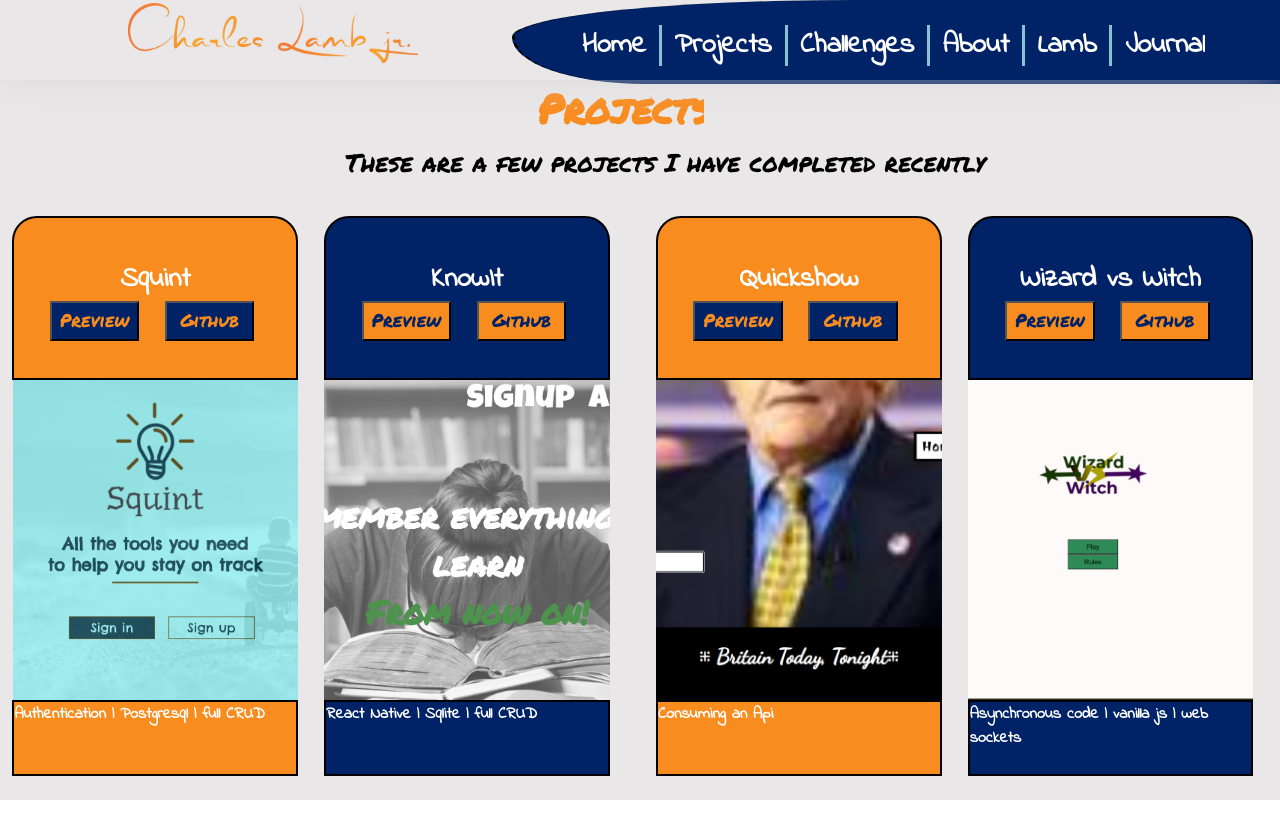
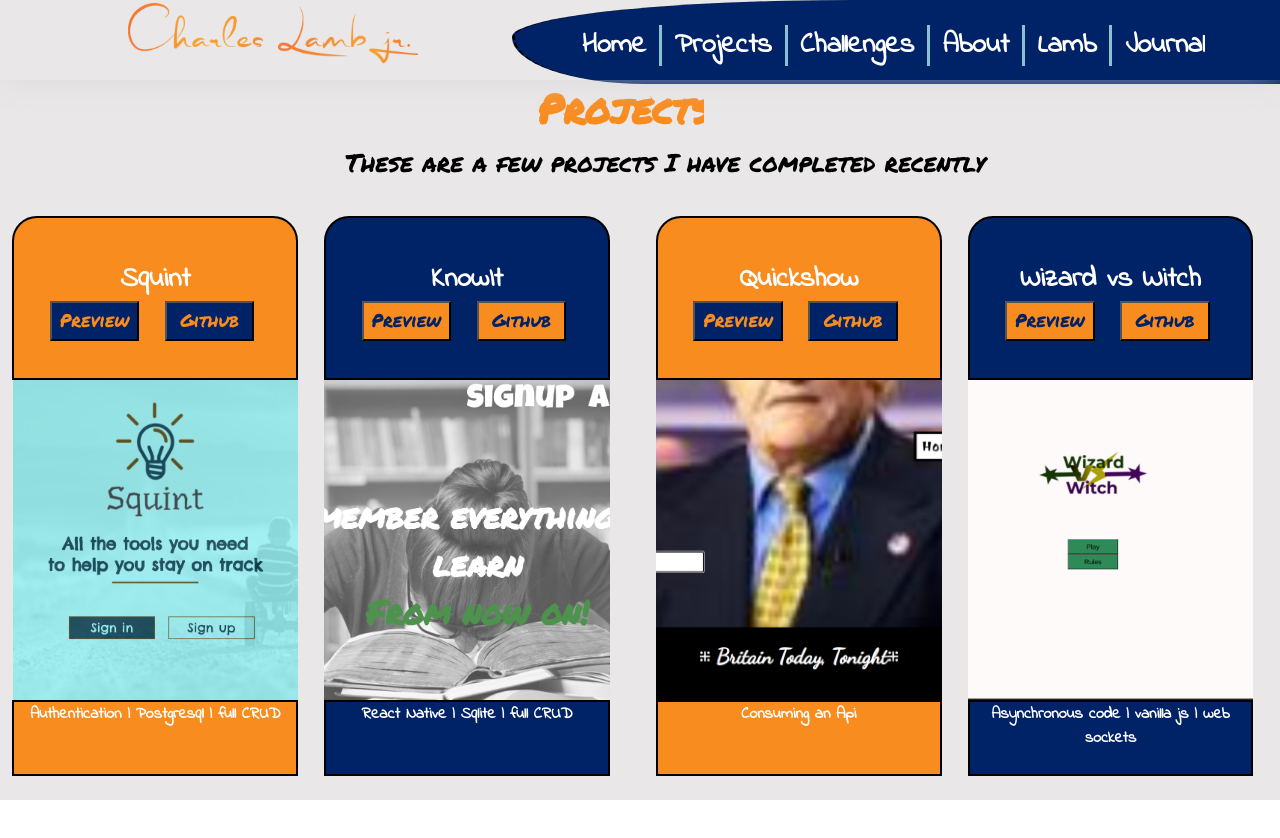
Before and after one commit to cyberstizz/charleslambjr, a React (Create React App) app: page /projects in a window 1280 px wide. Shown: the top 838 px of the page. Built offline with nearby package versions, Linux system fonts and the light colour scheme; a web font is replaced by a local one.

Commit message:
centered the text on the footer

```diff
--- a/src/components/Card.js
+++ b/src/components/Card.js
@@ -9,7 +9,7 @@ const Card = (props) => {
 width: '7vw', height: '5vh', marginRight: '2vw', color: props.backgroundColor}}>Preview</button></a><a href={props.github}><button style={{backgroundColor: props.buttonColor, 'font-size': '18px', 'font-family': 'Permanent Marker, cursive',
 width: '7vw', height: '5vh', marginRight: '.5vw', color: props.backgroundColor}}>Github</button></a></div>
         <div id="cardBody" style={{backgroundImage: props.backgroundImage, backgroundSize: '100%', height: '40vh', marginRight: '.5vw', width: '22.3vw', textAlign: 'center', position: 'relative', backgroundPosition: 'center', backgroundSize: 'cover', backgroundRepeat: 'no-repeat'}}></div>
-       <div id="cardFooter" style={{color: 'white', border: 'solid black 2px', position: 'relative', marginRight: '.5vw', height: '9vh', width: '22vw', backgroundColor: props.backgroundColor}}>{props.footerText}</div>
+       <div id="cardFooter" style={{color: 'white', border: 'solid black 2px', position: 'relative', textAlign: 'center', marginRight: '.5vw', height: '9vh', width: '22vw', backgroundColor: props.backgroundColor}}>{props.footerText}</div>
         </div>
         // </div>
     )
```
